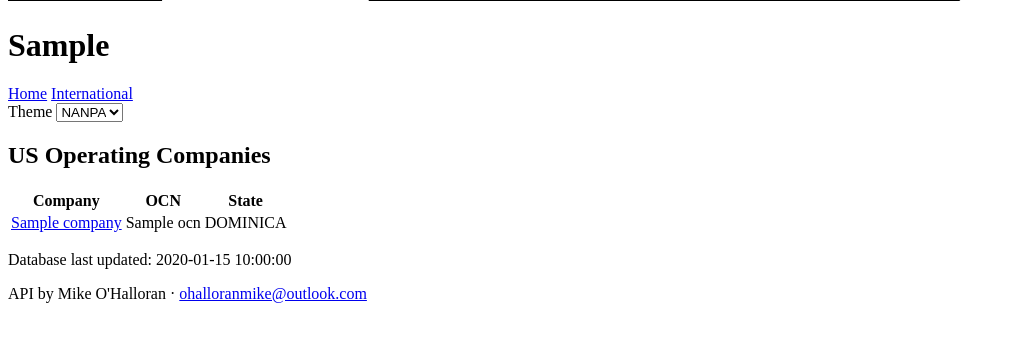
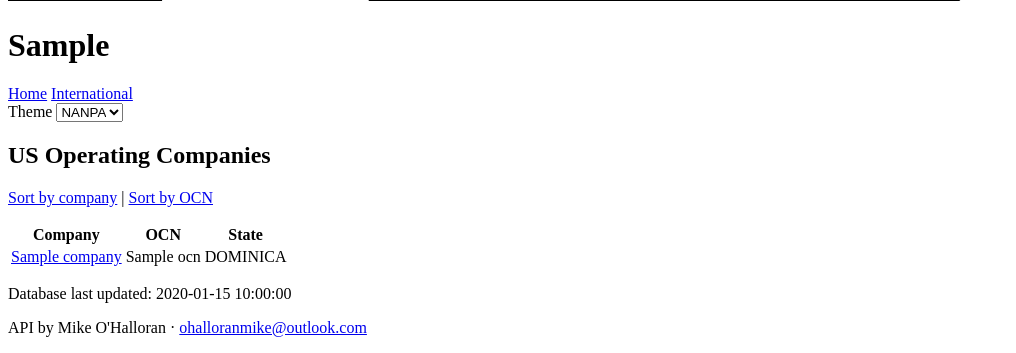
Before and after one commit to ohalloranmike/new_nanpa2, a FastAPI app: template templates/ocn/all_us.html in a window 1280 px wide. Shown: the part 611-964 px from the top of the page, without its empty margins (0-1016 px from the left). Before the commit the page ends 914 px from the top, so only its background shows below. Run offline with FastAPI, Linux system fonts and the light colour scheme; the template is opened without the code that fills it: most values are stand-ins (such as "Sample title", 1, 10 or a date in 2020); parts of the project's set-up code (start-up, migrations or seed data) failed here and were passed over.

Commit message:
Refresh home Lists links and US/Canada OCN list sorting.
US operating companies support company or OCN sort; Canada OCN-by-OCN view includes province; simplify home list labels.

Co-authored-by: Cursor <cursoragent@cursor.com>

```diff
--- a/templates/ocn/all_canada.html
+++ b/templates/ocn/all_canada.html
@@ -17,8 +17,8 @@
         <tbody>
         {% for row in rows %}
             <tr>
-                {% for value in row %}
-                    <td>{{ value }}</td>
+                {% for header in headers %}
+                    <td>{{ row[header] }}</td>
                 {% endfor %}
             </tr>
         {% endfor %}
--- a/templates/ocn/all_us.html
+++ b/templates/ocn/all_us.html
@@ -2,11 +2,36 @@
 {% block content %}
 <section class="card">
     <h2>US Operating Companies</h2>
+    <p>
+        <a href="{{ url_for('ocn.ocn_all', sort='company') }}">Sort by company</a> |
+        <a href="{{ url_for('ocn.ocn_all', sort='ocn') }}">Sort by OCN</a>
+    </p>
     <table class="data-table">
-        <thead><tr><th>Company</th><th>OCN</th><th>State</th></tr></thead>
+        <thead>
+            <tr>
+                {% if sort == 'ocn' %}
+                    <th>OCN</th>
+                    <th>Company</th>
+                    <th>State</th>
+                {% else %}
+                    <th>Company</th>
+                    <th>OCN</th>
+                    <th>State</th>
+                {% endif %}
+            </tr>
+        </thead>
         <tbody>
         {% for row in rows %}
             <tr>
+                {% if sort == 'ocn' %}
+                    <td>{{ row.OCN }}</td>
+                    <td>
+                        <a href="{{ url_for('browse.company_detail', ocn=row.OCN, companyname=row.Company, state=row.State, country='US') }}">
+                            {{ row.Company }}
+                        </a>
+                    </td>
+                    <td>{{ row.State }}</td>
+                {% else %}
                     <td>
                         <a href="{{ url_for('browse.company_detail', ocn=row.OCN, companyname=row.Company, state=row.State, country='US') }}">
                             {{ row.Company }}
@@ -14,6 +39,7 @@
                     </td>
                     <td>{{ row.OCN }}</td>
                     <td>{{ row.State }}</td>
+                {% endif %}
             </tr>
         {% endfor %}
         </tbody>
```
Also changed, not shown: app/routes/ocn.py (+19 -9 lines), templates/index.html (+3 -5 lines), README.md. Lines whose indentation alone changed are shown as unchanged.
